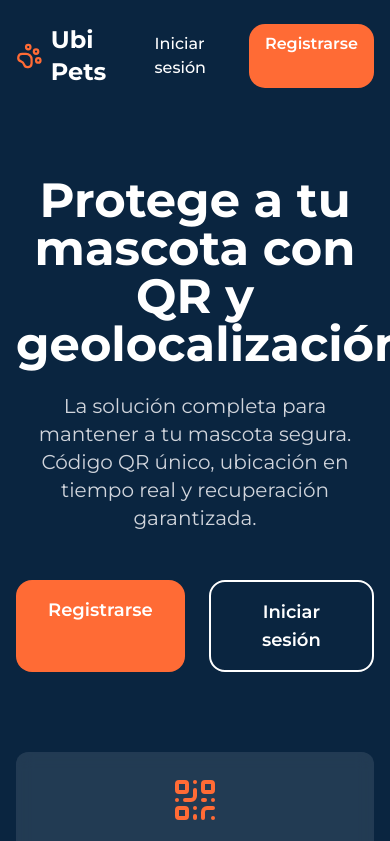
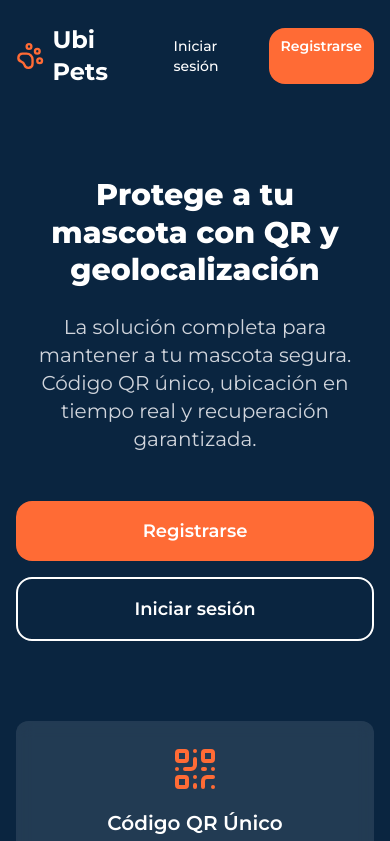
Before and after one commit to joeloco4u/ubi-pets, a Next.js app: page / in a window 390 px wide. Shown: the top 841 px of the page. Built offline with nearby package versions, Linux system fonts and the light colour scheme.

Commit message:
style: fixed mobile title overflow and improved hero responsiveness

```diff
--- a/app/page.tsx
+++ b/app/page.tsx
@@ -4,7 +4,7 @@ import { PawPrint, MapPin, QrCode } from "lucide-react";
 export default function Home() {
   return (
     <div className="min-h-screen" style={{ backgroundColor: "#0A2540" }}>
-      <header className="container mx-auto px-4 py-6 flex items-center justify-between">
+      <header className="container mx-auto px-4 py-6 flex justify-between items-center gap-4">
         <div className="flex items-center gap-2">
           <PawPrint className="h-8 w-8" style={{ color: "#FF6B35" }} />
           <span className="font-bold text-2xl text-white">Ubi Pets</span>
@@ -12,13 +12,13 @@ export default function Home() {
         <nav className="flex gap-4">
           <Link
             href="/login"
-            className="px-4 py-2 text-white font-medium hover:opacity-80 transition-opacity"
+            className="px-3 py-2 text-white font-medium text-sm hover:opacity-80 transition-opacity"
           >
             Iniciar sesión
           </Link>
           <Link
             href="/register"
-            className="px-4 py-2 text-white font-semibold rounded-lg"
+            className="px-3 py-2 text-white font-semibold rounded-lg text-sm"
             style={{ backgroundColor: "#FF6B35" }}
           >
             Registrarse
@@ -26,26 +26,26 @@ export default function Home() {
         </nav>
       </header>
 
-      <main className="container mx-auto px-4 py-16">
+      <main className="container mx-auto px-4 py-16 max-w-screen-xl">
         <div className="max-w-3xl mx-auto text-center">
-          <h1 className="text-5xl font-bold text-white mb-6">
+          <h1 className="text-3xl sm:text-4xl md:text-5xl lg:text-7xl font-extrabold leading-tight text-white mb-6 px-2">
             Protege a tu mascota con QR y geolocalización
           </h1>
           <p className="text-xl text-gray-300 mb-12">
             La solución completa para mantener a tu mascota segura. Código QR único,
             ubicación en tiempo real y recuperación garantizada.
           </p>
-          <div className="flex gap-6 justify-center">
+          <div className="flex flex-col sm:flex-row gap-4 justify-center">
             <Link
               href="/register"
-              className="px-8 py-4 text-white font-semibold rounded-lg text-lg"
+              className="w-full sm:w-auto px-8 py-4 text-white font-semibold rounded-lg text-lg"
               style={{ backgroundColor: "#FF6B35" }}
             >
               Registrarse
             </Link>
             <Link
               href="/login"
-              className="px-8 py-4 text-white font-semibold rounded-lg text-lg border-2 border-white hover:bg-white/10 transition-colors"
+              className="w-full sm:w-auto px-8 py-4 text-white font-semibold rounded-lg text-lg border-2 border-white hover:bg-white/10 transition-colors"
             >
               Iniciar sesión
             </Link>
```
